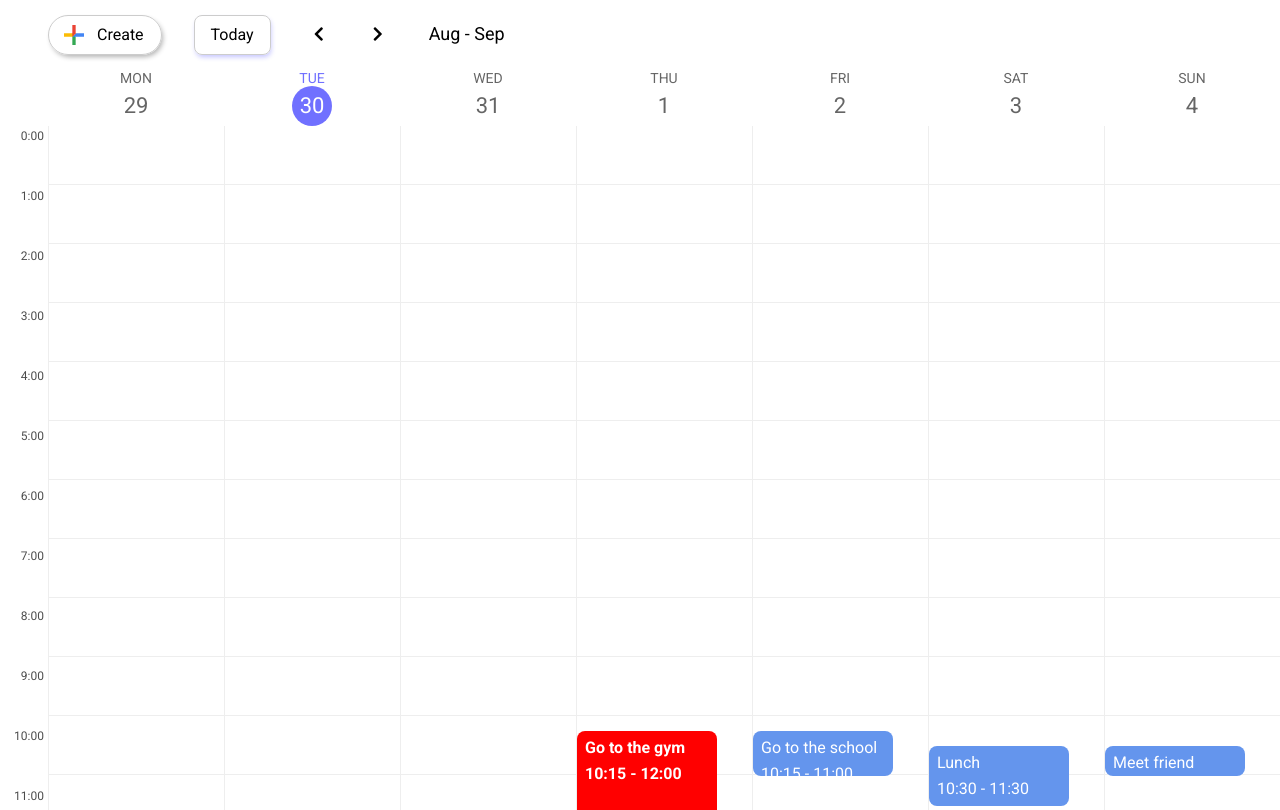
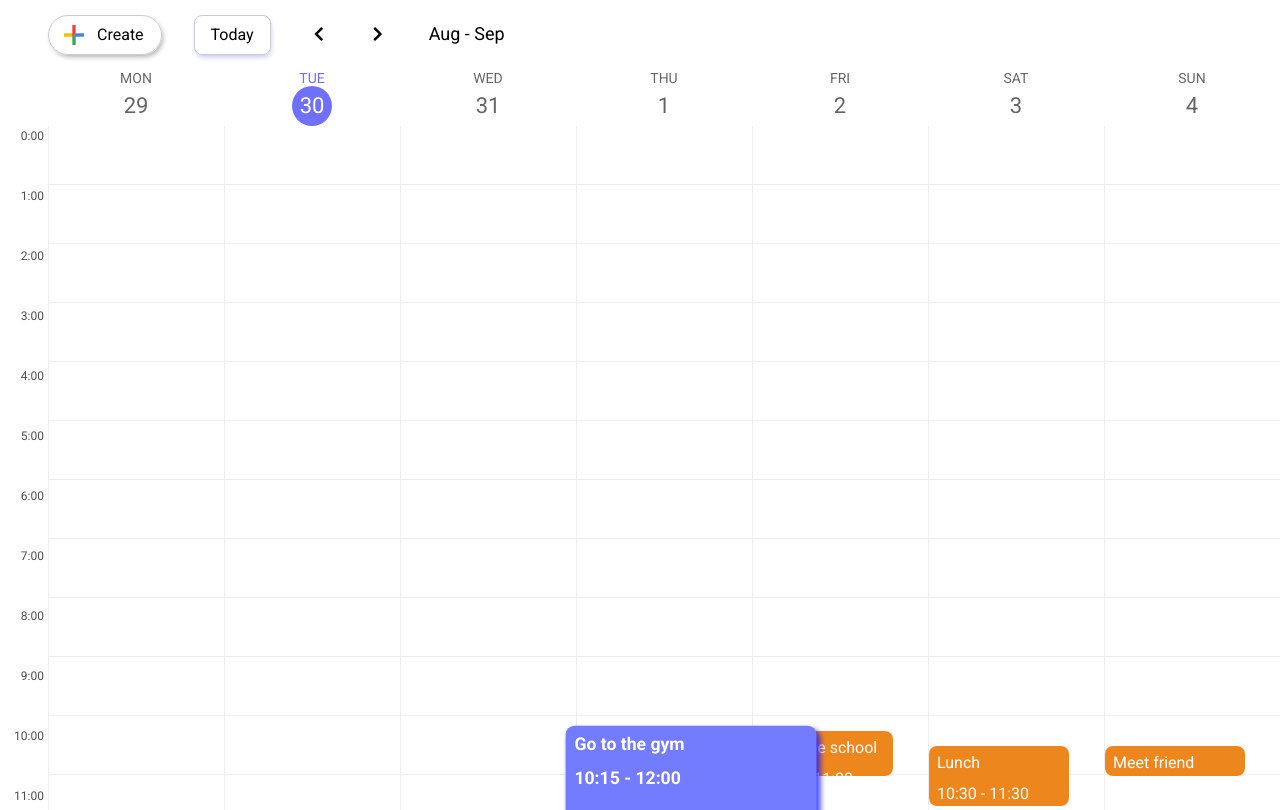
Before and after one commit to iniacor/Calendar-on-React, a React app: page / in a window 1280 px wide. In both pictures the pointer is over the element 647 px from the left and 783 px from the top of the page. Built offline with nearby package versions, Linux system fonts and the light colour scheme.

Commit message:
add change

```diff
--- a/src/components/event/event.scss
+++ b/src/components/event/event.scss
@@ -1,23 +1,30 @@
 .event {
   position: absolute;
   width: 80%;
-  background-color: cornflowerblue;
+  background-color: #ee861e;
   z-index: 1;
   border-radius: 8px;
   padding: 8px;
   color: #fff;
+  overflow: hidden;
+  transition: all 0.3s;
 
   &__title {
+    display: inline-block;
     width: 100%;
     overflow: hidden;
     text-overflow: ellipsis;
     white-space: nowrap;
     margin-bottom: 8px;
   }
-
   &:hover {
     font-weight: bold;
-    background-color: red;
+    background-color: #737bff;
+    transform: scale(1.1);
+    width: 130%;
+    padding-right: 30px;
+    z-index: 2;
+    box-shadow: 3px 4px 5px 1px rgb(25 25 255 / 75%);
   }
 }
 
```
